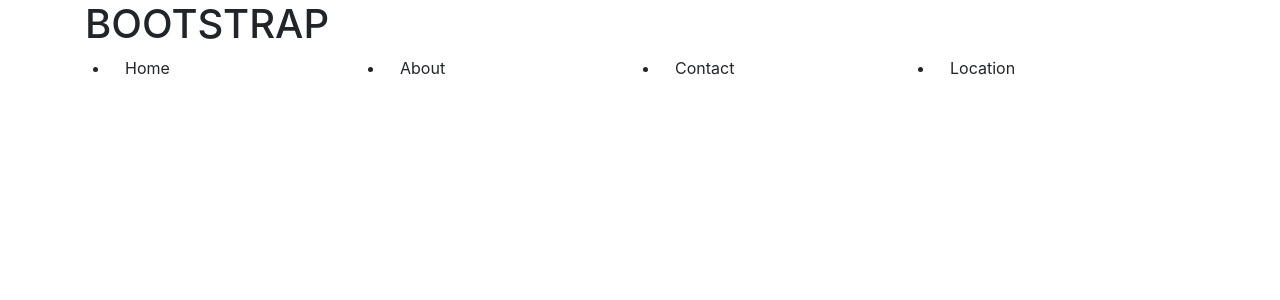
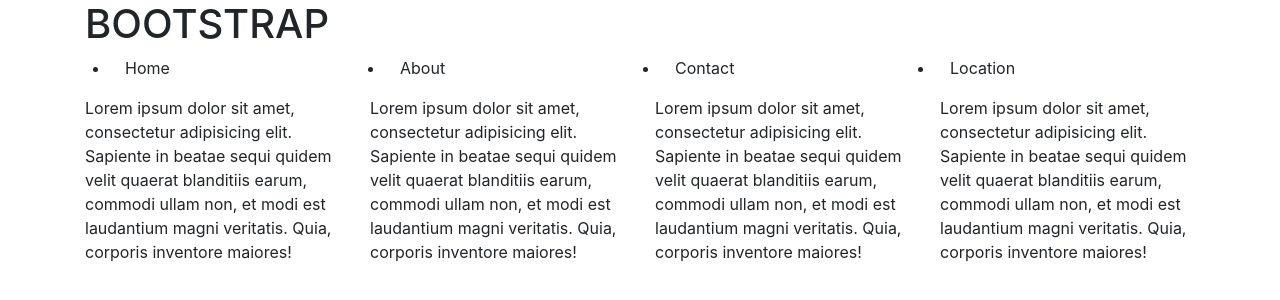
Before and after one commit to KitsuneNishizono/Clase-TresBootstrap, a plain HTML site: page index.html in a window 1280 px wide. Drawn offline with nearby package versions, Linux system fonts and the light colour scheme.

Commit message:
recuerda poner todos los row

```diff
--- a/index.html
+++ b/index.html
@@ -20,6 +20,27 @@
 					<li class="col-sm-6 col-lg-3">Location</li>
 				</ul>
 			</nav>
+			<div class="row">
+				<section id="articles" class="col-lg-6">
+					<div class="fluid-container">
+						<div class="row">
+							<article class="col-lg-6">
+								<p> Lorem ipsum dolor sit amet, consectetur adipisicing elit. Sapiente in beatae sequi quidem velit quaerat blanditiis earum, commodi ullam non, et modi est laudantium magni veritatis. Quia, corporis inventore maiores!</p>
+							</article>
+							<article class="col-lg-6">
+								<p>Lorem ipsum dolor sit amet, consectetur adipisicing elit. Sapiente in beatae sequi quidem velit quaerat blanditiis earum, commodi ullam non, et modi est laudantium magni veritatis. Quia, corporis inventore maiores!</p>
+							</article>
+						</div>
+					</div>
+				</section>
+				<article class="col-6 col-lg-3">
+					<p>Lorem ipsum dolor sit amet, consectetur adipisicing elit. Sapiente in beatae sequi quidem velit quaerat blanditiis earum, commodi ullam non, et modi est laudantium magni veritatis. Quia, corporis inventore maiores!</p>
+				</article>
+				<article class="col-6 col-lg-3">
+					<p>Lorem ipsum dolor sit amet, consectetur adipisicing elit. Sapiente in beatae sequi quidem velit quaerat blanditiis earum, commodi ullam non, et modi est laudantium magni veritatis. Quia, corporis inventore maiores!</p>
+				</article>
+			</section>
+		</div>
 	</main>
 </body>
 </html>
```
Lines whose indentation alone changed are shown as unchanged.
